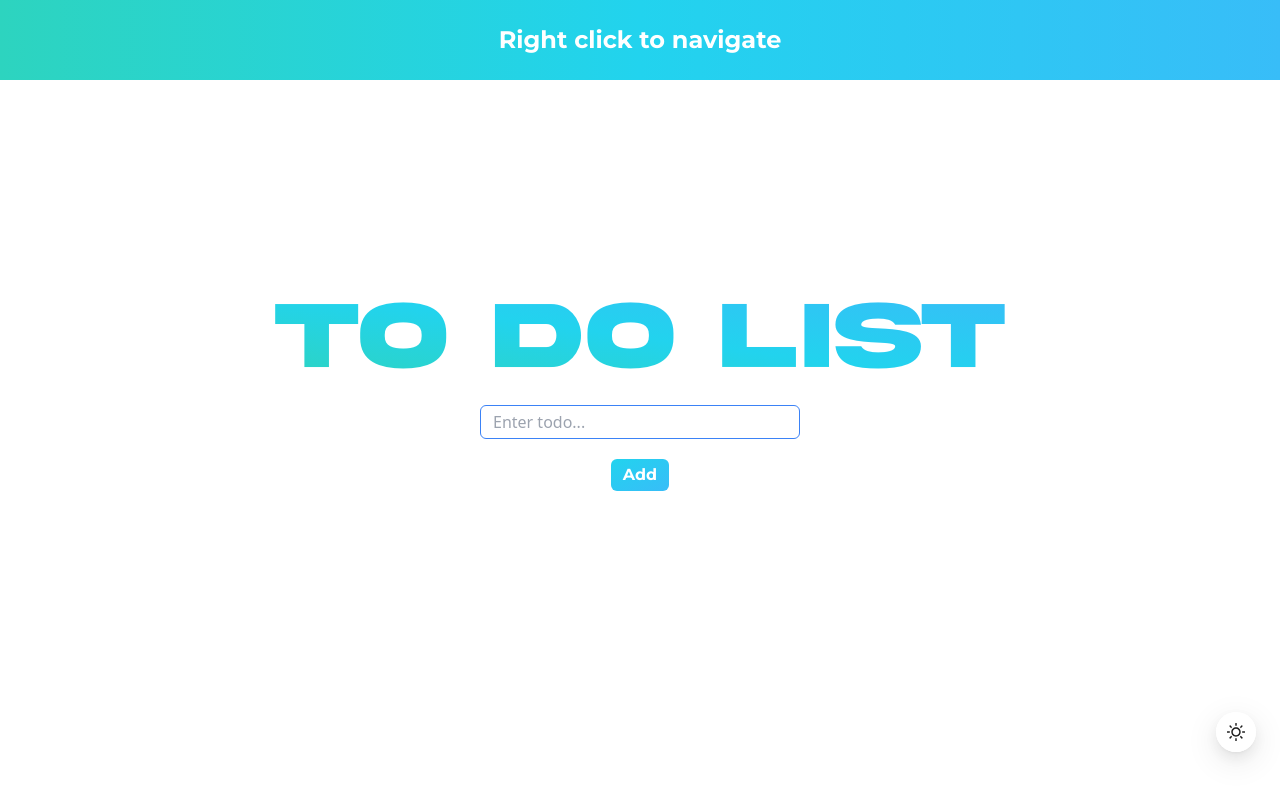
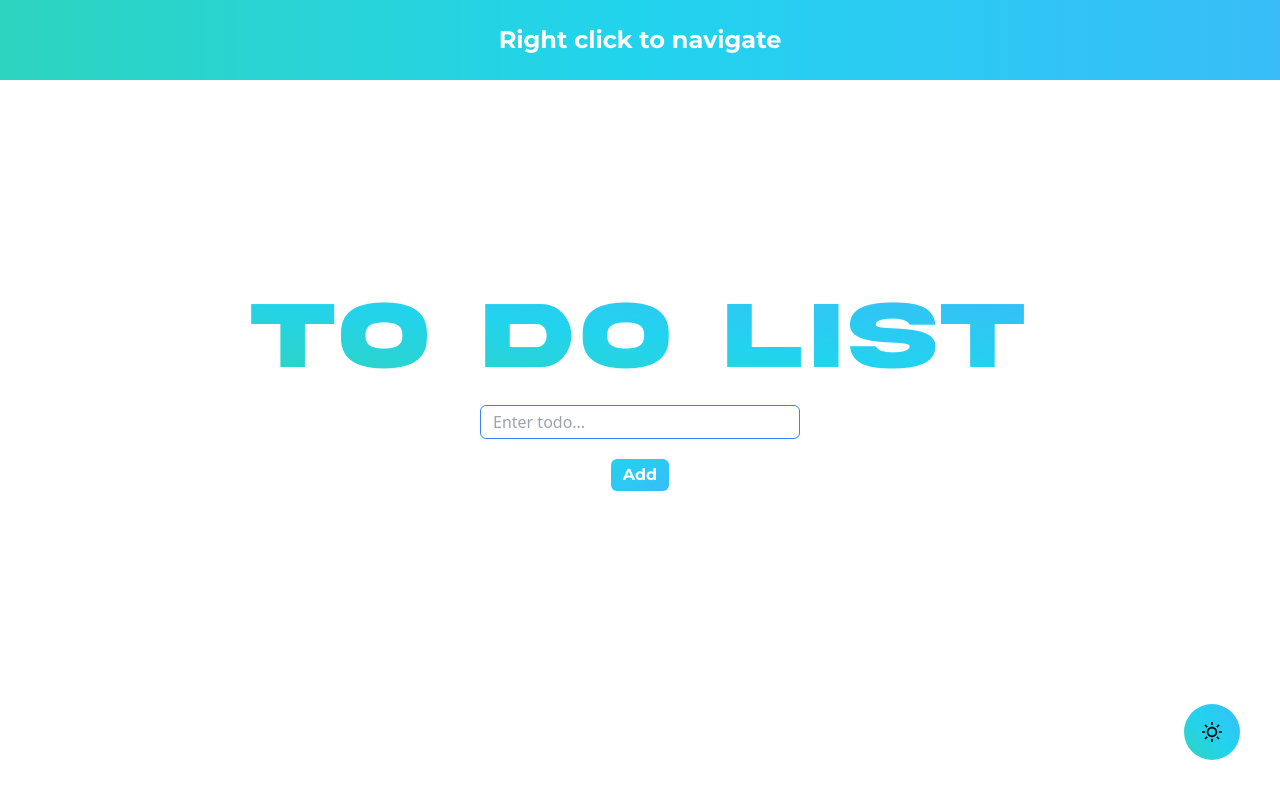
Before and after one commit to tritk0910/react-hooks, a React (Vite) app: page /todolist in a window 1280 px wide. Built offline with nearby package versions, Linux system fonts and the light colour scheme.

Commit message:
Optimized dark theme using tailwind

```diff
--- a/src/app/components/Count.tsx
+++ b/src/app/components/Count.tsx
@@ -1,9 +1,10 @@
 import { useContext, useLayoutEffect, useState } from "react";
+import { Tooltip } from "antd";
 import { ThemeContext } from "../context/themeContext";
-import { Tooltip } from "antd";
 
 export default function Count() {
   const [count, setCount] = useState(0);
+
   const themeContext = useContext(ThemeContext);
 
   useLayoutEffect(() => {
@@ -14,22 +15,17 @@ export default function Count() {
 
   return (
     <div className="flex flex-col gap-5 justify-center items-center h-screen">
-      <h1
-        className={`text-8xl font-akira ${
-          themeContext?.theme === "light"
-            ? "bg-gradient-to-tr from-teal-400 via-cyan-400 to-sky-400"
-            : "bg-gradient-to-r from-blue-500 via-purple-500 to-pink-500"
-        }  bg-clip-text text-transparent color-transition`}
-      >
+      <h1 className="text-8xl font-akira bg-gradient-to-tr from-teal-400 via-cyan-400 to-sky-400 dark:bg-gradient-to-r dark:from-blue-500 dark:via-purple-500 dark:to-pink-500 bg-clip-text text-transparent color-transition tracking-wider">
         Count: {count}
       </h1>
-      <Tooltip title="The count number will reset when reaches to 5" color={themeContext?.theme === "light" ? "cyan" : "pink"} placement="bottom">
+      <Tooltip
+        title="The count number will reset when reaches to 5"
+        placement="bottom"
+        color={themeContext ? "magenta" : "cyan"}
+      >
         <button
-          className={`${
-            themeContext!.theme === "light"
-              ? "bg-gradient-to-br from-cyan-400 to-sky-400"
-              : "bg-gradient-to-br from-purple-500 to-pink-500"
-          } text-white px-3 py-1 rounded-md font-main font-bold`}
+          className="
+            bg-gradient-to-br from-cyan-400 to-sky-400 dark:bg-gradient-to-br dark:from-purple-500 dark:to-pink-500 text-white px-3 py-1 rounded-md font-main font-bold"
           onClick={() => setCount(count + 1)}
         >
           Click to count
--- a/src/app/components/NavBar.tsx
+++ b/src/app/components/NavBar.tsx
@@ -1,29 +1,9 @@
-import { useContext } from "react";
-import { ThemeContext } from "../context/themeContext";
-import { FloatButton } from "antd";
-import { MoonOutlined, SunOutlined } from "@ant-design/icons/lib/icons";
-
 export default function NavBar() {
-  const themeContext = useContext(ThemeContext);
-
   return (
-    <div
-      className={`z-10 fixed h-20 bg-gradient-to-r ${
-        themeContext?.theme === "light"
-          ? "from-teal-400 via-cyan-400 to-sky-400"
-          : "from-blue-500 via-purple-500 to-pink-500"
-      }  w-screen flex justify-center items-center p-5`}
-    >
+    <div className="z-10 fixed h-20 bg-gradient-to-r from-teal-400 via-cyan-400 to-sky-400 dark:from-blue-500 dark:via-purple-500 dark:to-pink-500 w-screen flex justify-center items-center p-5">
       <span className="font-main font-bold text-white text-2xl">
         Right click to navigate
       </span>
-      <FloatButton
-        icon={
-          themeContext!.theme === "light" ? <SunOutlined /> : <MoonOutlined />
-        }
-        onClick={themeContext!.toggleTheme}
-        type={themeContext!.theme === "light" ? `default` : `primary`}
-      />
     </div>
   );
 }
--- a/src/app/components/ToDoList.tsx
+++ b/src/app/components/ToDoList.tsx
@@ -1,8 +1,7 @@
 import { reducer } from "../context/reducer";
 import { initialState } from "../context/action";
 import logger from "../context/logger";
-import { useContext, useReducer, useRef } from "react";
-import { ThemeContext } from "../context/themeContext";
+import { useReducer, useRef } from "react";
 
 export default function ToDoList() {
   const [state, dispatch] = useReducer(logger(reducer), initialState);
@@ -14,24 +13,14 @@ export default function ToDoList() {
     inputRef.current?.focus();
   };
 
-  const themeContext = useContext(ThemeContext);
-
   return (
     <>
       <div className="flex flex-col w-screen h-screen justify-center items-center gap-5">
-        <h1
-          className={`text-8xl font-akira ${
-            themeContext?.theme === "light"
-              ? "bg-gradient-to-tr from-teal-400 via-cyan-400 to-sky-400"
-              : "bg-gradient-to-r from-blue-500 via-purple-500 to-pink-500"
-          }  bg-clip-text text-transparent color-transition`}
-        >
+        <h1 className="text-8xl font-akira bg-gradient-to-tr from-teal-400 via-cyan-400 to-sky-400 dark:bg-gradient-to-r dark:from-blue-500 dark:via-purple-500 dark:to-pink-500 bg-clip-text text-transparent color-transition tracking-wider">
           To do list
         </h1>
         <input
-          className={`border ${
-            themeContext!.theme === "light" ? "border-blue-500" : ""
-          } px-3 py-1 rounded-md w-80`}
+          className="border border-blue-500 px-3 py-1 rounded-md w-80"
           placeholder="Enter todo..."
           value={state.job}
           ref={inputRef}
@@ -40,11 +29,7 @@ export default function ToDoList() {
           }}
         />
         <button
-          className={`${
-            themeContext!.theme === "light"
-              ? "bg-gradient-to-br from-cyan-400 to-sky-400"
-              : "bg-gradient-to-br from-purple-500 to-pink-500"
-          } text-white px-3 py-1 rounded-md font-main font-bold`}
+          className="bg-gradient-to-br from-cyan-400 to-sky-400 dark:bg-gradient-to-br dark:from-purple-500 dark:to-pink-500 text-white px-3 py-1 rounded-md font-main font-bold"
           onClick={setJob}
         >
           Add
@@ -53,10 +38,7 @@ export default function ToDoList() {
           {state.jobs.map((job: string, index: number) => (
             <li
               key={index}
-              className={`color-transition ${
-                themeContext?.theme === "light" ? "text-black" : "text-white"
-              }
-              text-xl`}
+              className="color-transition text-black dark:text-white text-xl"
             >
               {job}{" "}
               <button
--- a/src/app/context/themeContext.ts
+++ b/src/app/context/themeContext.ts
@@ -1,10 +1,3 @@
 import { createContext } from "react";
 
-export type Theme = "light" | "dark";
-
-export interface ThemeContextProps {
-    theme: Theme,
-    toggleTheme: () => void,
-}
-
-export const ThemeContext = createContext<ThemeContextProps | undefined>(undefined);
+export const ThemeContext = createContext<boolean | undefined>(undefined);
--- a/src/app/layout/content/App.tsx
+++ b/src/app/layout/content/App.tsx
@@ -1,26 +1,18 @@
-import { useEffect, useState } from "react";
-import { Theme, ThemeContext } from "../../context/themeContext";
 import { Outlet, Link } from "react-router-dom";
 import NavBar from "../../components/NavBar";
 import { Dropdown, MenuProps } from "antd";
+import { useState } from "react";
+import { MoonOutlined, SunOutlined } from "@ant-design/icons";
+import { ThemeContext } from "../../context/themeContext";
 
 export default function App() {
-  const [theme, setTheme] = useState<Theme>(
-    (localStorage.getItem("theme") as Theme) || "light"
-  );
+  const localStorageTheme = localStorage.getItem("darkMode");
+  const [darkMode, setDarkMode] = useState<boolean>(JSON.parse(localStorageTheme || "false") || false);
 
-  const toggleTheme = () => {
-    const newTheme = theme === "light" ? "dark" : "light";
-    setTheme(newTheme);
-    localStorage.setItem("theme", newTheme);
+  const toggleDarkMode = () => {
+    localStorage.setItem("darkMode", JSON.stringify(!darkMode));
+    setDarkMode(!darkMode);
   };
-
-  useEffect(() => {
-    const body = document.getElementsByTagName("BODY")[0] as HTMLElement;
-    body.style.backgroundColor = theme === "light" ? "#fff" : "#000";
-    body.style.transition =
-      "background-color 0.5s ease-in-out, background-image 0.5s ease-in-out";
-  }, [theme]);
 
   const items: MenuProps["items"] = [
     {
@@ -46,8 +38,8 @@ export default function App() {
   ];
 
   return (
-    <ThemeContext.Provider value={{ theme, toggleTheme }}>
-      <div className="relative">
+    <ThemeContext.Provider value={darkMode}>
+      <div className={`relative ${darkMode && "dark"}`}>
         <NavBar />
         <Dropdown menu={{ items }} trigger={["contextMenu"]}>
           <div
@@ -59,11 +51,13 @@ export default function App() {
             <Outlet />
           </div>
         </Dropdown>
-        <div
-          className={`${
-            theme === "light" ? "opacity-0" : "opacity-100"
-          } transition-opacity duration-500 bg-home-background bg-[length:100%_100%] z-[-1] absolute top-0 left-0 h-screen w-screen`}
-        />
+        <div className="opacity-0 dark:opacity-100 transition-opacity duration-500 bg-home-background bg-[length:100%_100%] z-[-1] absolute top-0 left-0 h-screen w-screen" />
+        <button
+          className="absolute w-14 h-14 right-10 bottom-10 flex justify-center items-center dark:bg-gradient-to-tr dark:from-violet-600 dark:to-indigo-600 bg-gradient-to-tr from-teal-400 via-cyan-400 to-sky-400 rounded-full text-xl"
+          onClick={toggleDarkMode}
+        >
+          {darkMode ? <MoonOutlined /> : <SunOutlined />}
+        </button>
       </div>
     </ThemeContext.Provider>
   );
--- a/src/app/layout/home/HomePage.tsx
+++ b/src/app/layout/home/HomePage.tsx
@@ -1,18 +1,7 @@
-import { useContext } from "react";
-import { ThemeContext } from "../../context/themeContext";
-
 export default function HomePage() {
-  const theme = useContext(ThemeContext);
-
   return (
     <div className="flex flex-col justify-center items-center h-screen">
-      <span
-        className={`text-8xl font-akira ${
-          theme?.theme === "light"
-            ? "bg-gradient-to-tr from-teal-400 via-cyan-400 to-sky-400"
-            : "bg-gradient-to-r from-blue-500 via-purple-500 to-pink-500"
-        }  bg-clip-text text-transparent`}
-      >
+      <span className="text-8xl font-akira bg-gradient-to-tr from-teal-400 via-cyan-400 to-sky-400 dark:bg-gradient-to-r dark:from-blue-500 dark:via-purple-500 dark:to-pink-500 bg-clip-text text-transparent color-transition tracking-wider">
         Homepage
       </span>
     </div>
--- a/src/app/layout/video/Video.tsx
+++ b/src/app/layout/video/Video.tsx
@@ -1,7 +1,6 @@
 import { Button, Space } from "antd";
 import VideoDisplayer from "../../components/VideoDisplayer";
-import { useContext, useRef, useState, ComponentRef } from "react";
-import { ThemeContext } from "../../context/themeContext";
+import { useRef, useState, ComponentRef } from "react";
 
 export default function Video() {
   const [playToggle, setPlayToggle] = useState<boolean>(false);
@@ -29,14 +28,10 @@ export default function Video() {
     videoRef.current!.toggleMuted(isMuted);
   }
 
-  const theme = useContext(ThemeContext);
-
   return (
     <div className="flex flex-col h-screen justify-center items-center gap-5">
       <span
-        className={`${
-          theme?.theme === "light" ? "" : "text-white"
-        } font-main font-semibold text-2xl color-transition`}
+        className="dark:text-white font-main font-semibold text-2xl color-transition"
       >
         [MIXTAPE01N] 019VOVONG - CZS KEJO x CZS SOLSILVA [OFFICIAL VIDEO]
       </span>
--- a/tailwind.config.js
+++ b/tailwind.config.js
@@ -12,5 +12,6 @@ export default {
       },
     },
   },
+  darkMode: "class",
   plugins: [],
 };
```
